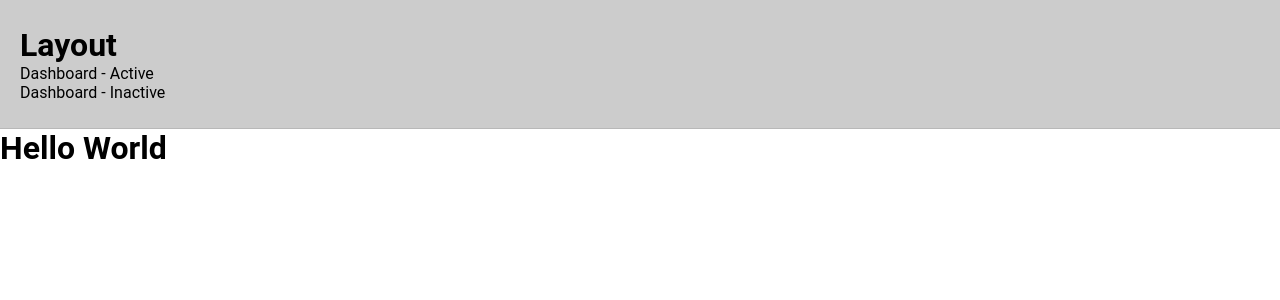
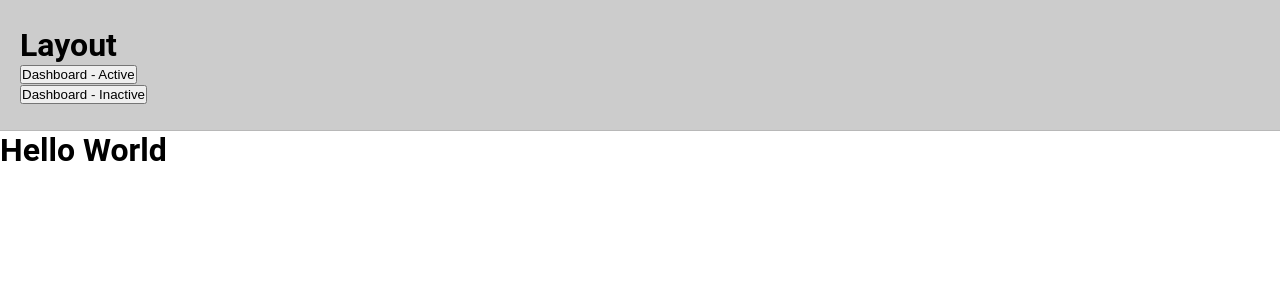
Before and after one commit to jisaac89/react-typescript, a React (Create React App) app: page / in a window 1280 px wide. Shown: the top 300 px of the page. Built offline with nearby package versions, Linux system fonts and the light colour scheme.

Commit message:
multiple providers

```diff
--- a/src/layouts/index.tsx
+++ b/src/layouts/index.tsx
@@ -3,6 +3,8 @@ import { gotoRoute } from '../utils/helpers';
 import { config } from '../config';
 import { Nav, NavHeader } from './styles';
 import { GlobalStyles } from '../styles/globalStyles';
+import { CombinedContextProvider } from '../providers/combinedProviders';
+import { AppProvider, AppStoreConsumer } from '../providers/appProvider';
 
 interface ILayout {}
 
@@ -10,19 +12,29 @@ const Layout: FunctionComponent<ILayout> = ({ children }) => {
   return (
     <>
       <React.StrictMode>
+        <CombinedContextProvider arrOfProviders={[<AppProvider />]}>
+          <AppStoreConsumer>
+            {({ isNightMode }) => {
+              console.log(isNightMode);
+
+              return (
                 <>
                   <Nav>
                     <NavHeader>
                       <h1>Layout</h1>
                       <nav>
-                <a onClick={gotoRoute(config.routes.dashboardActive)}>Dashboard - Active</a>
+                        <button onClick={gotoRoute(config.routes.dashboardActive)}>Dashboard - Active</button>
                         <br />
-                <a onClick={gotoRoute(config.routes.dashboardArchived)}>Dashboard - Inactive</a>
+                        <button onClick={gotoRoute(config.routes.dashboardArchived)}>Dashboard - Inactive</button>
                       </nav>
                     </NavHeader>
                   </Nav>
                   {children}
                 </>
+              );
+            }}
+          </AppStoreConsumer>
+        </CombinedContextProvider>
       </React.StrictMode>
       <GlobalStyles />
     </>
--- /dev/null
+++ b/src/providers/appProvider.tsx
@@ -0,0 +1,23 @@
+import React, { createContext, useState, Dispatch, SetStateAction } from 'react';
+
+const appStore: IAppProviderState = {
+  isNightMode: true,
+  toggleNightmode: () => null
+};
+
+export interface IAppProviderState {
+  isNightMode: boolean;
+  toggleNightmode: Dispatch<SetStateAction<boolean>>;
+}
+
+export const AppProvider = ({ children }: { children?: JSX.Element }) => {
+  const [isNightMode, toggleNightmode] = useState(appStore.isNightMode);
+  const defaultContext: IAppProviderState = {
+    isNightMode,
+    toggleNightmode
+  };
+  return <AppStoreContext.Provider value={defaultContext}>{children}</AppStoreContext.Provider>;
+};
+
+export const AppStoreContext = createContext(appStore);
+export const AppStoreConsumer = AppStoreContext.Consumer;
--- /dev/null
+++ b/src/providers/combinedProviders.tsx
@@ -0,0 +1,27 @@
+import React from 'react';
+
+interface ICombinedContextProvider {
+  arrOfProviders?: any;
+  children?: JSX.Element;
+}
+
+// export const CombinedContextProvider = ({ children }: ICombinedContextProvider) => (
+//   <AppProvider>{children}</AppProvider>
+// );
+
+export const CombinedContextProvider = ({ arrOfProviders, children }: ICombinedContextProvider) => {
+  const arrOfProvidersLength = arrOfProviders.length;
+
+  const replies = arrOfProviders.map((Element: any, index: any) => {
+    if (index < arrOfProvidersLength) {
+      //   return React.cloneElement(Element, Element.props, [arrOfProviders[index + 1]]);
+      //   return <CombinedContextProvider arrOfProviders={[arrOfProviders.slice(index + 1)]} />;
+      //   return React.cloneElement(Element, Element.props, [arrOfProviders[index + 1]]);
+      return React.cloneElement(Element, { ...Element.props, key: index }, children);
+    } else {
+      //   return <CombinedContextProvider children={children} />;
+      return children;
+    }
+  });
+  return replies;
+};
```
Lines whose indentation alone changed are shown as unchanged.
